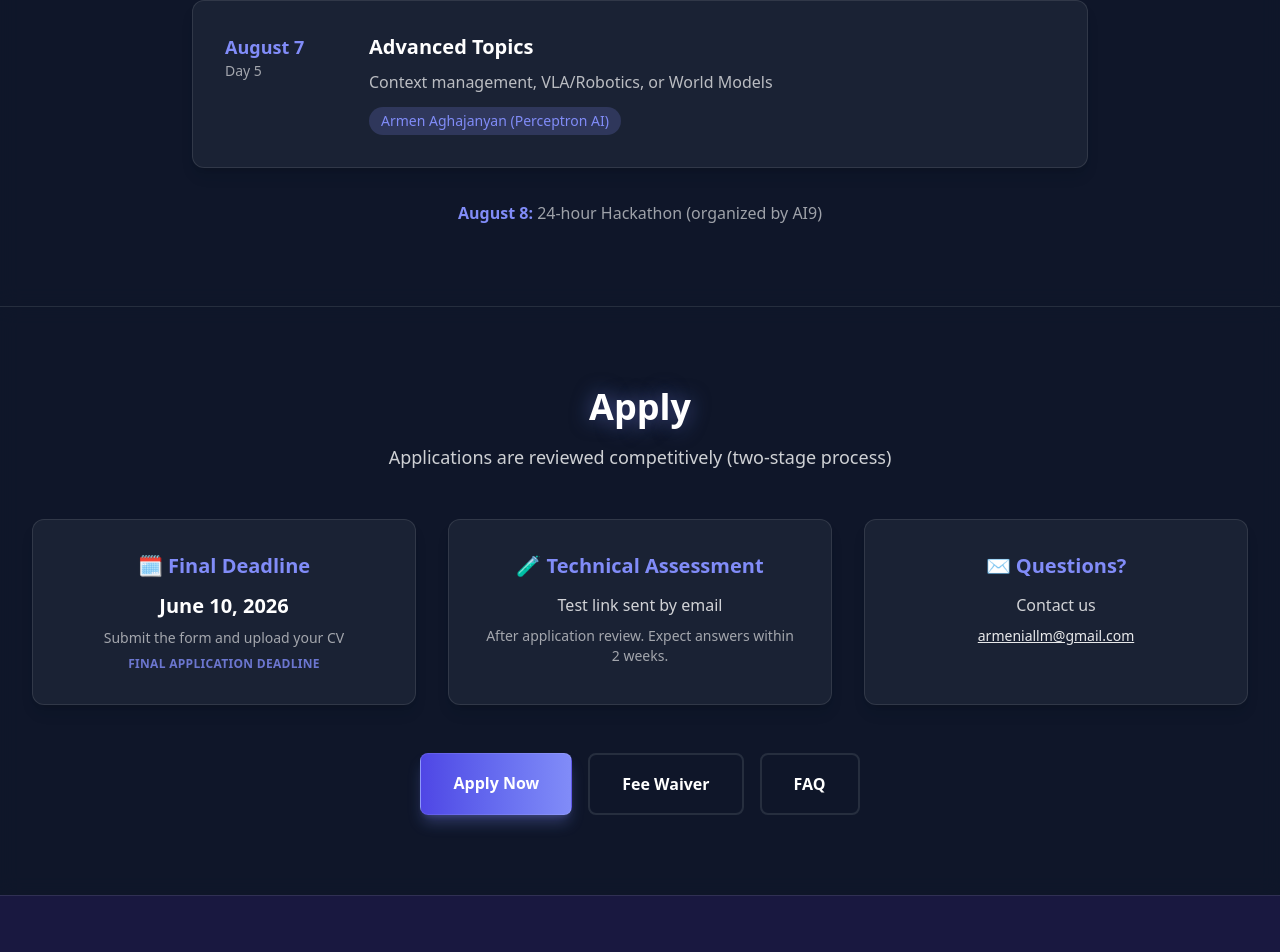
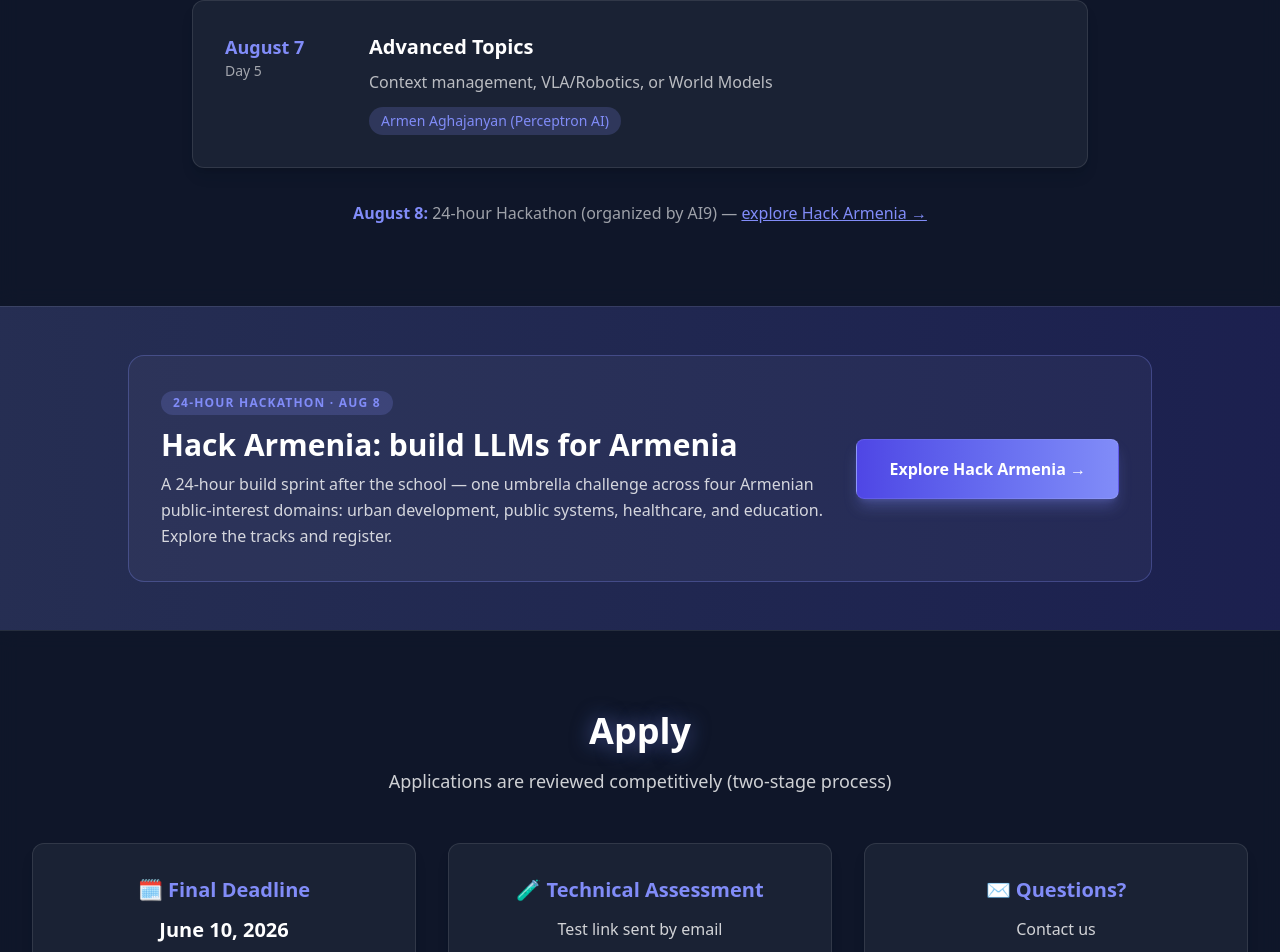
Before and after one commit to armllm/armllm.github.io, a React (Vite) app: page /2026 in a window 1280 px wide. Shown: the part 3617-4569 px from the top of the page. Built offline with nearby package versions, Linux system fonts and the light colour scheme.

Commit message:
Link the 2026 page to Hack Armenia (banner + agenda note)
Co-Authored-By: Claude Opus 4.8 (1M context) <noreply@anthropic.com>

```diff
--- a/src/pages/Edition2026.tsx
+++ b/src/pages/Edition2026.tsx
@@ -189,8 +189,35 @@ const Edition2026 = memo(function Edition2026() {
 
           <div className="text-center mt-8">
             <p className="text-white/60">
-              <strong className="text-accent">August 8:</strong> 24-hour Hackathon (organized by AI9)
+              <strong className="text-accent">August 8:</strong> 24-hour Hackathon (organized by AI9) —{' '}
+              <Link to="/2026/hackathon" className="text-accent underline hover:text-white">
+                explore Hack Armenia →
+              </Link>
             </p>
+          </div>
+        </div>
+      </section>
+
+      {/* Hackathon Banner */}
+      <section className="py-12 bg-gradient-to-r from-accent/20 to-primary/20 border-t border-white/10">
+        <div className="container mx-auto px-8">
+          <div className="max-w-5xl mx-auto bg-white/[0.04] border border-accent/30 rounded-2xl p-8 md:flex md:items-center md:justify-between gap-6">
+            <div className="md:flex-1 mb-6 md:mb-0">
+              <span className="inline-block bg-accent/20 text-accent px-3 py-1 rounded-full text-xs font-semibold uppercase tracking-widest mb-3">
+                24-Hour Hackathon · Aug 8
+              </span>
+              <h3 className="text-2xl md:text-3xl font-bold text-white mb-2">
+                Hack Armenia: build LLMs for Armenia
+              </h3>
+              <p className="text-white/80">
+                A 24-hour build sprint after the school — one umbrella challenge across four Armenian
+                public-interest domains: urban development, public systems, healthcare, and education.
+                Explore the tracks and register.
+              </p>
+            </div>
+            <div className="flex-shrink-0">
+              <Button to="/2026/hackathon">Explore Hack Armenia →</Button>
+            </div>
           </div>
         </div>
       </section>
```
